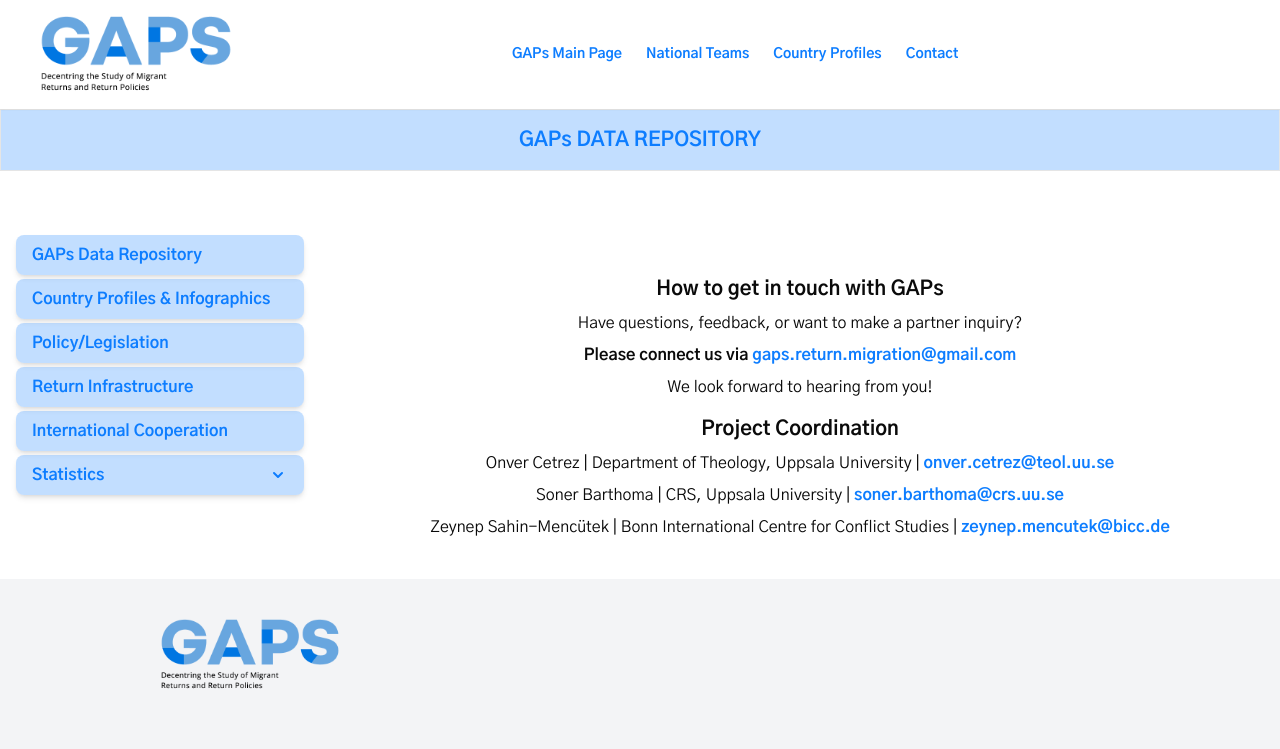
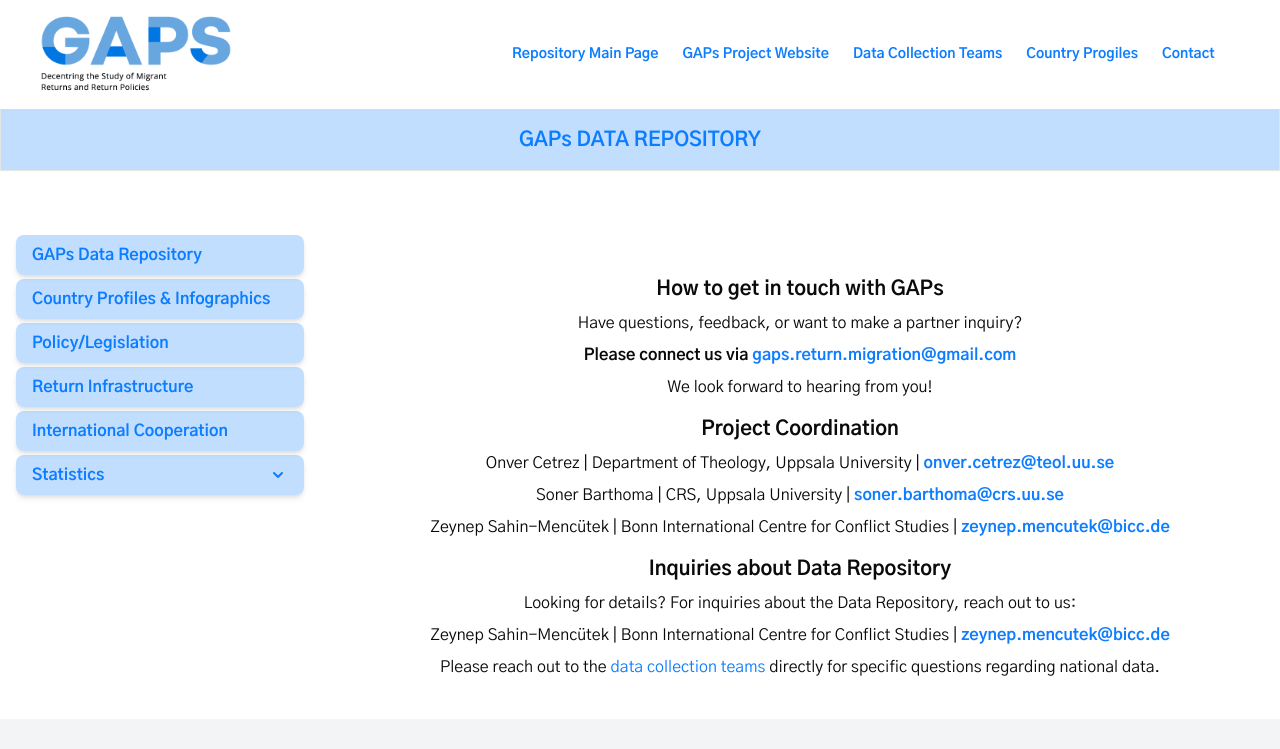
Before and after one commit to muhsinaltintop/gap-project, a Next.js app: page /contact in a window 1280 px wide. Shown: the top 749 px of the page. Built offline with nearby package versions, Linux system fonts and the light colour scheme.

Commit message:
contact page updated

```diff
--- a/app/_components/Contact.jsx
+++ b/app/_components/Contact.jsx
@@ -13,6 +13,11 @@ const Contact = () => {
         <div className='mt-2'>Onver Cetrez | Department of Theology, Uppsala University | <Link href="mailto:onver.cetrez@teol.uu.se"><span className='text-primary font-bold'>onver.cetrez@teol.uu.se</span></Link></div>
         <div className='mt-2'>Soner Barthoma | CRS, Uppsala University | <Link href="mailto:soner.barthoma@crs.uu.se"><span className='text-primary font-bold'>soner.barthoma@crs.uu.se</span></Link></div>
         <div className='mt-2'>Zeynep Sahin-Mencütek | Bonn International Centre for Conflict Studies | <Link href="mailto:zeynep.mencutek@bicc.de"><span className='text-primary font-bold'>zeynep.mencutek@bicc.de</span></Link></div>
+        <div className='font-bold mt-4 text-xl'>Inquiries about Data Repository</div>
+        <div className='mt-2'>Looking for details? For inquiries about the Data Repository, reach out to us:</div>
+        <div className='mt-2'>Zeynep Sahin-Mencütek | Bonn International Centre for Conflict Studies | <Link href="mailto:zeynep.mencutek@bicc.de"><span className='text-primary font-bold'>zeynep.mencutek@bicc.de</span></Link></div>
+        <div className='mt-2'>Please reach out to the <Link href="/data-entry-teams"><span className='text-primary'>data collection teams</span></Link> directly for specific questions regarding national data.</div>
+
 
 
     </div>
--- a/app/_components/Header.jsx
+++ b/app/_components/Header.jsx
@@ -6,10 +6,11 @@ import React from "react";
 
 function Header() {
   const Menu = [
-    { id: 1, name: "GAPs Main Page", path: "https://www.returnmigration.eu/", openNewPage: true },
-    { id: 2, name: "National Teams", path: "/data-entry-teams" },
-    { id: 3, name: "Country Profiles", path: "/country-list" },
-    { id: 4, name: "Contact", path: "/contact" },
+    { id: 1, name: "Repository Main Page", path: "/" },
+    { id: 2, name: "GAPs Project Website", path: "https://www.returnmigration.eu/", openNewPage: true },
+    { id: 3, name: "Data Collection Teams", path: "/data-entry-teams" },
+    { id: 4, name: "Country Progiles", path: "/country-list" },
+    { id: 5, name: "Contact", path: "/contact" }
   ];
 
   // const Social = [
```
